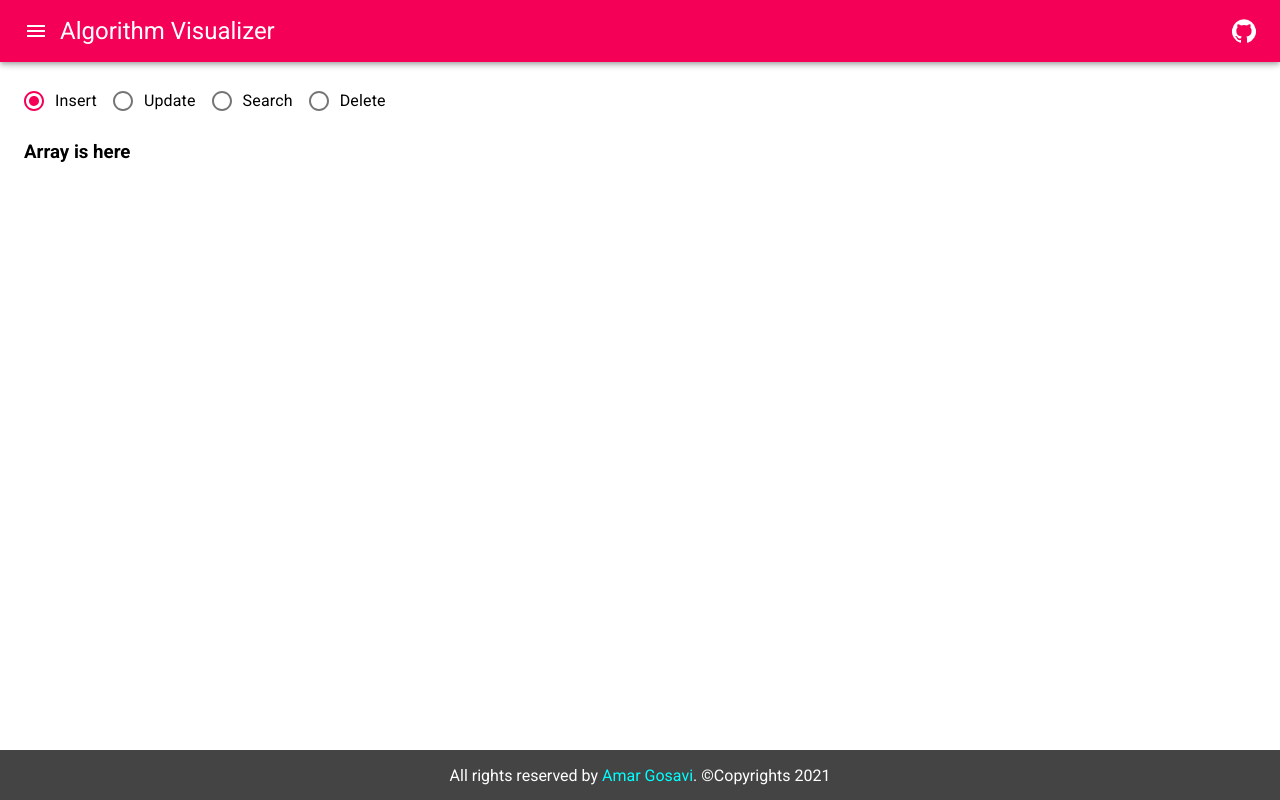
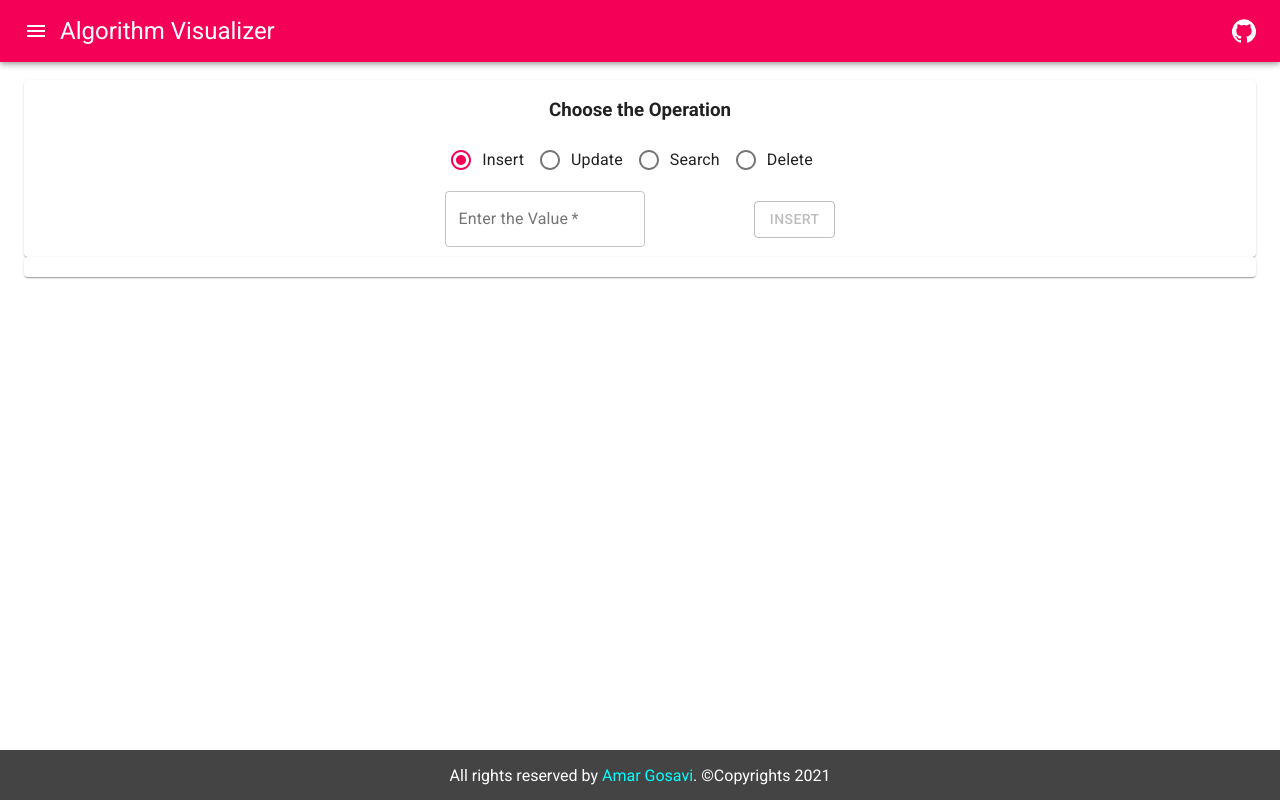
Before and after one commit to amargosavi68/algorithm-visualizer, a React (Create React App) app: page /array in a window 1280 px wide. Built offline with nearby package versions, Linux system fonts and the light colour scheme.

Commit message:
array-> insert functionality implementated

```diff
--- a/src/components/Array.js
+++ b/src/components/Array.js
@@ -1,16 +1,114 @@
-import React, { useState } from 'react'
-import OperationChoice from './OperationChoice';
+import React, { useState } from "react";
+import OperationChoice from "./OperationChoice";
+import "../css/Array.css";
+import { Button, Card } from "@material-ui/core";
+import { TextField } from "@material-ui/core";
 
 const Array = (props) => {
+  const [value, setValue] = useState("Insert");
+  const [data, setData] = useState("");
+  const [array, setArray] = useState([]);
+  const [index, setIndex] = useState("");
+  const [message, setMessage] = useState(null);
 
-     const [value, setValue] = useState("Insert");
+  const handleOnchange = (e) => {
+    if (e.target.name === "data") {
+      setData(e.target.value);
+    } else {
+      setIndex(e.target.value);
+    }
+  };
 
-     return (
-          <div>
-               <OperationChoice value={value} setValue={(e) => setValue(e.target.value)} />
-               <h3>Array is here</h3>
-          </div>
-     )
-}
+  const handleSubmit = (e) => {
+    e.preventDefault();
+    array.push(data);
+    setData("");
+    setIndex("");
+    setArray(array);
+    setMessage("Data inserted Successfully..")
+    setTimeout(() => {
+         setMessage(null);
+    }, 5000)
+  };
+
+  const getForm = (value) => {
+    switch (value) {
+      case "Insert":
+        return (
+          <form noValidate className="array__form">
+            <TextField
+              className="form__data-field"
+              variant="outlined"
+              name="data"
+              value={data}
+              label="Enter the Value"
+              onChange={handleOnchange}
+              required
+            />
+            <Button
+              type="submit"
+              variant="outlined"
+              color="secondary"
+              onClick={handleSubmit}
+              disabled={data === ""}
+            >
+              Insert
+            </Button>
+          </form>
+        );
+
+      case "Update":
+        return (
+          <form noValidate className="array__form">
+            <TextField
+              className="form__index-field"
+              variant="outlined"
+              type="number"
+              name="index"
+              value={index}
+              label="Enter the Index"
+              onChange={handleOnchange}
+              required
+            />
+            <TextField
+              className="form__data-field"
+              variant="outlined"
+              name="data"
+              value={data}
+              label="Enter New Value"
+              onChange={handleOnchange}
+              required
+            />
+            <Button
+              type="submit"
+              variant="outlined"
+              color="secondary"
+              onClick={handleSubmit}
+              disabled={index === "" || data === ""}
+            >
+              Update
+            </Button>
+          </form>
+        );
+
+      default:
+        return null;
+    }
+  };
+
+  return (
+    <div>
+         {message && <span>{message}</span>}
+      <Card className="array">
+        <h3>Choose the Operation</h3>
+        <OperationChoice value={value} setValue={(value) => setValue(value)} />
+        {getForm(value)}
+      </Card>
+      <Card>
+        <h2>{array.map((el) => el + " ")}</h2>
+      </Card>
+    </div>
+  );
+};
 
 export default Array;
--- a/src/components/OperationChoice.js
+++ b/src/components/OperationChoice.js
@@ -1,48 +1,55 @@
 import { FormControlLabel, Radio, RadioGroup } from "@material-ui/core";
 import React from "react";
 
+const radioGroupStyle = {
+     display: 'flex',
+     flexDirection: 'column',
+     justifyContent: 'center',
+     alignItems: 'center'
+}
+
 const OperationChoice = (props) => {
+     const { value, setValue } = props;
 
-     const handleRadioChange = (e) => {
-          console.log(e);
+     const handleRadioChange = (name) => {
+          setValue(name)
      }
 
      const RadioButtons = () => {
           const { pathname } = window.location;
-          console.log(pathname);
 
           switch (pathname) {
                case "/array":
                     return (
-                         <div>
-                              <RadioGroup row name="operation" value={"Insert"}>
+                         <div style={radioGroupStyle}>
+                              <RadioGroup row name="operation" value={value}>
                                    <FormControlLabel
                                         value="Insert"
                                         control={<Radio />}
                                         label="Insert"
                                         labelPlacement="end"
-                                        onChange={handleRadioChange}
+                                        onChange={(e) => handleRadioChange("Insert")}
                                    />
                                    <FormControlLabel
                                         value="Update"
                                         control={<Radio />}
                                         label="Update"
                                         labelPlacement="end"
-                                        onChange={handleRadioChange}
+                                        onChange={(e) => handleRadioChange("Update")}
                                    />
                                    <FormControlLabel
                                         value="Search"
                                         control={<Radio />}
                                         label="Search"
                                         labelPlacement="end"
-                                        onChange={handleRadioChange}
+                                        onChange={(e) => handleRadioChange("Search")}
                                    />
                                    <FormControlLabel
                                         value="Delete"
                                         control={<Radio />}
                                         label="Delete"
                                         labelPlacement="end"
-                                        onChange={handleRadioChange}
+                                        onChange={(e) => handleRadioChange("Delete")}
                                    />
                               </RadioGroup>
                          </div>
--- /dev/null
+++ b/src/css/Array.css
@@ -0,0 +1,26 @@
+.array {
+     display: flex;
+     flex-wrap: wrap;
+     flex-direction: column;
+     align-items: center;
+}
+
+.array__form {
+     margin: 10px 0px;
+     display: flex;
+     width: 500px;
+     align-items: center;
+     justify-content: space-around;
+     flex-wrap: wrap;
+}
+
+.array__form > TextField {
+     width: 100%;
+}
+
+.form__data-field {
+     width: 200px;
+}
+.form__index-field {
+     width: 150px;
+}
```
